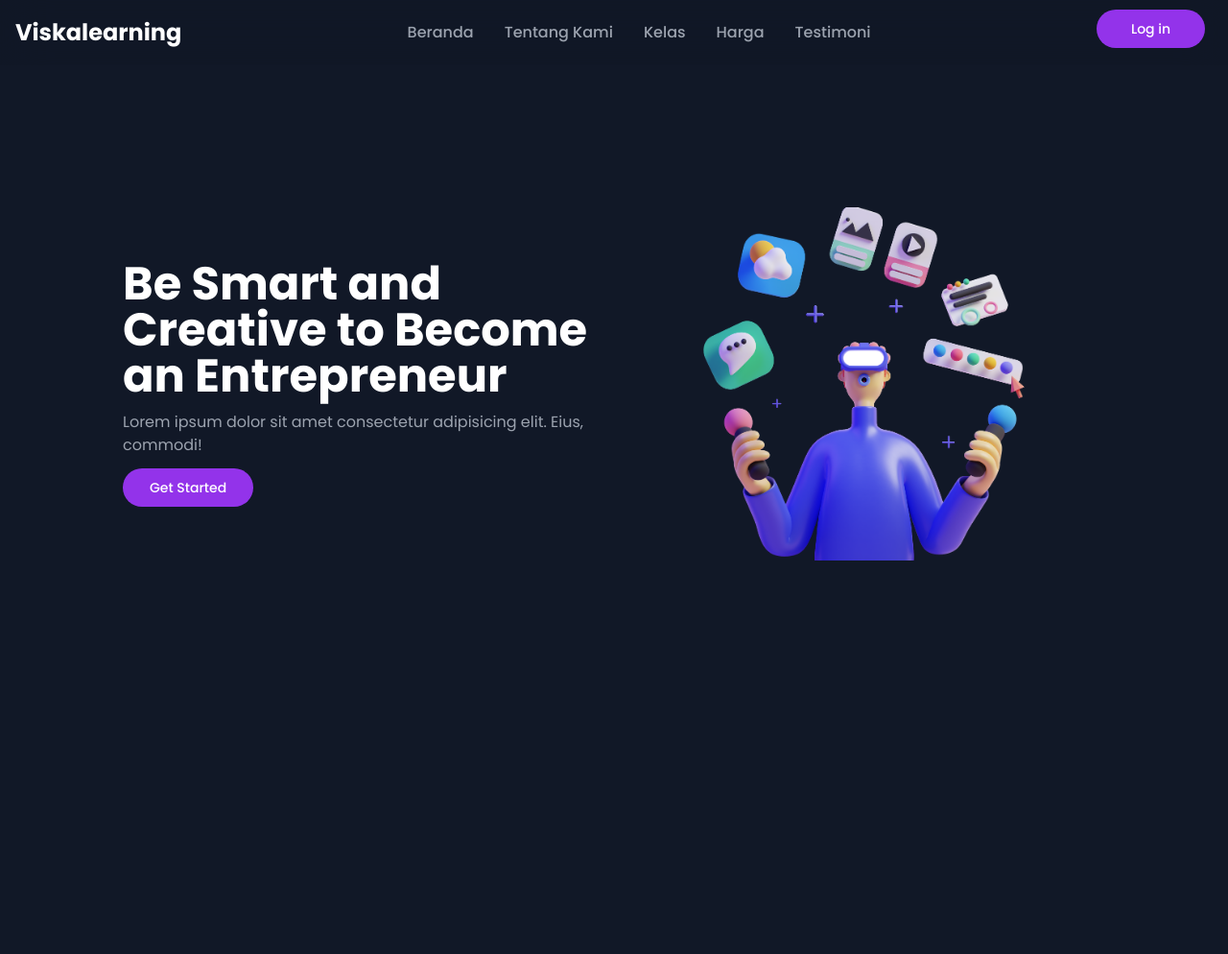
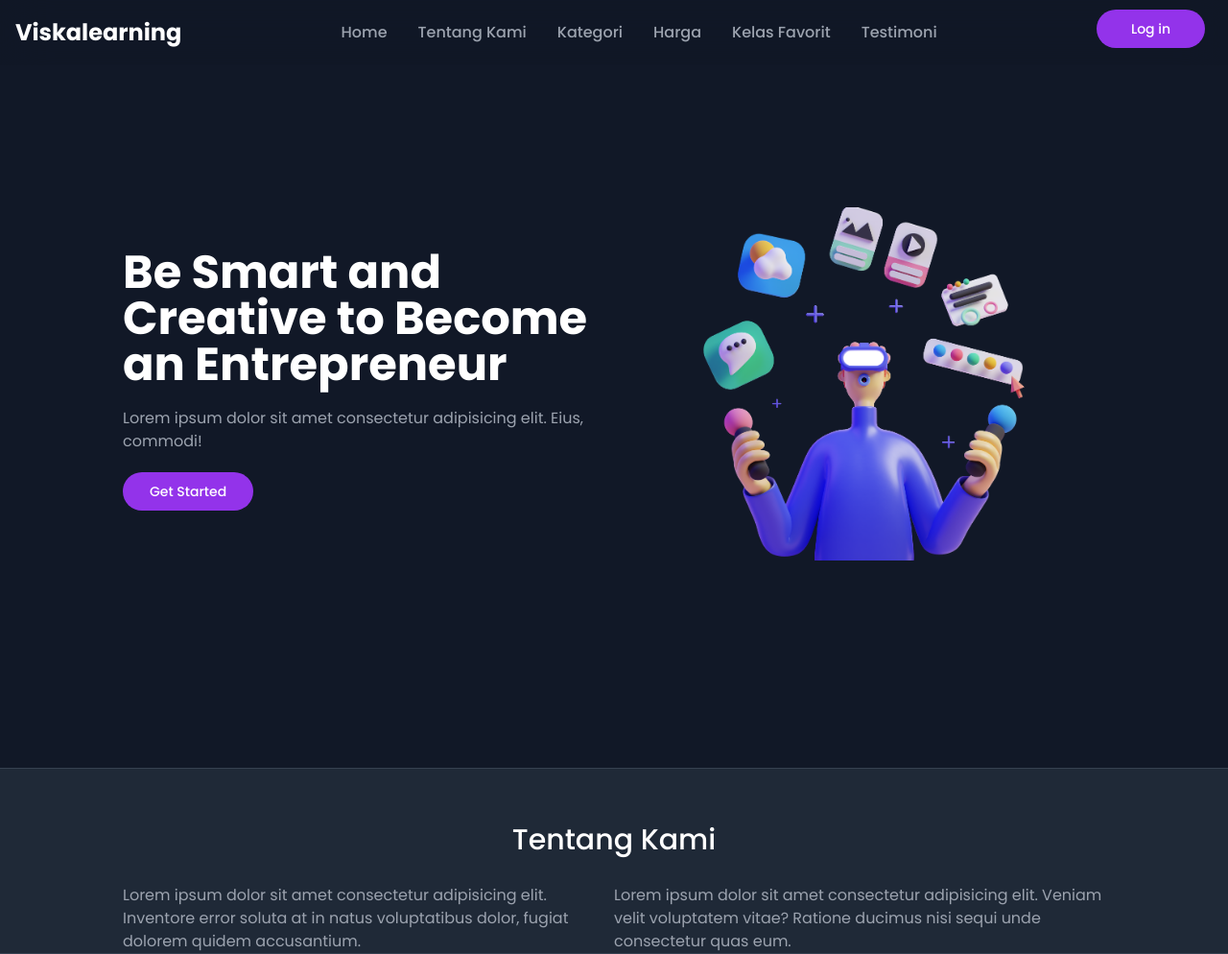
Before and after one commit to AjiSyailendra/syailendra-pimpel-2022, a plain HTML site: page index.html in a window 1280 px wide. Shown: the whole page at 96% size. Before the commit the page ends 800 px from the top, so only its background shows below. Drawn offline with nearby package versions, Linux system fonts and the light colour scheme.

Commit message:
memperbaiki halaman

```diff
--- a/index.html
+++ b/index.html
@@ -4,8 +4,9 @@
     <meta charset="UTF-8" />
     <meta http-equiv="X-UA-Compatible" content="IE=edge" />
     <meta name="viewport" content="width=device-width, initial-scale=1.0" />
-    <title>Pimpel 2022</title>
+    <title>Syailendra SMKN 6 Surakarta</title>
     <link rel="stylesheet" href="style.css" />
+    <!-- CSS only -->
     <script src="https://cdn.tailwindcss.com"></script>
     <link rel="stylesheet" href="https://unpkg.com/flowbite@1.3.4/dist/flowbite.min.css" />
   </head>
@@ -44,16 +45,19 @@
         <div class="hidden justify-between items-center w-full lg:flex lg:w-auto lg:order-1" id="mobile-menu-4">
           <ul class="flex flex-col mt-4 lg:flex-row lg:space-x-8 lg:mt-0 lg:text-base lg:font-medium">
             <li>
-              <a href="#" class="block py-2 px-5 text-gray-400 hover:bg-gray-700 lg:hover:bg-transparent lg:border-0 transition-all lg:p-0 hover:text-white rounded-lg text-center">Beranda</a>
+              <a href="#home" class="block py-2 px-5 text-gray-400 hover:bg-gray-700 lg:hover:bg-transparent lg:border-0 transition-all lg:p-0 hover:text-white rounded-lg text-center">Home</a>
             </li>
             <li>
               <a href="#" class="block py-2 px-5 text-gray-400 hover:bg-gray-700 lg:hover:bg-transparent lg:border-0 transition-all lg:p-0 hover:text-white rounded-lg text-center">Tentang Kami</a>
             </li>
             <li>
-              <a href="#" class="block py-2 px-5 text-gray-400 hover:bg-gray-700 lg:hover:bg-transparent lg:border-0 transition-all lg:p-0 hover:text-white rounded-lg text-center">Kelas</a>
+              <a href="#" class="block py-2 px-5 text-gray-400 hover:bg-gray-700 lg:hover:bg-transparent lg:border-0 transition-all lg:p-0 hover:text-white rounded-lg text-center">Kategori</a>
             </li>
             <li>
               <a href="#" class="block py-2 px-5 text-gray-400 hover:bg-gray-700 lg:hover:bg-transparent lg:border-0 transition-all lg:p-0 hover:text-white rounded-lg text-center">Harga</a>
+            </li>
+            <li>
+              <a href="#" class="block py-2 px-5 text-gray-400 hover:bg-gray-700 lg:hover:bg-transparent lg:border-0 transition-all lg:p-0 hover:text-white rounded-lg text-center">Kelas Favorit</a>
             </li>
             <li>
               <a href="#" class="block py-2 px-5 text-gray-400 hover:bg-gray-700 lg:hover:bg-transparent lg:border-0 transition-all lg:p-0 hover:text-white rounded-lg text-center">Testimoni</a>
@@ -64,24 +68,45 @@
     </nav>
     <!-- navbar -->
 
-    <section class="bg-gray-900">
-      <div class="w-[80%] m-auto flex justify-between items-center grid lg:grid-cols-2 grid-cols-1" style="height: 100vh">
+    <!-- jumbotron -->
+    <section id="home">
+      <div class="w-[80%] mx-auto items-center lg:grid lg:grid-cols-2 block" style="height: 100vh">
         <div class="flex flex-col items-center lg:items-start">
           <h1 class="text-white text-4xl lg:text-5xl font-bold lg:text-start text-center lg:mt-0 mt-[150px]">Be Smart and Creative to Become an Entrepreneur</h1>
-          <p class="text-base text-gray-400 font-normal lg:text-start text-center mt-3 lg:mt-3">Lorem ipsum dolor sit amet consectetur adipisicing elit. Eius, commodi!</p>
+          <p class="text-base text-gray-400 font-normal lg:text-start text-center mt-5">Lorem ipsum dolor sit amet consectetur adipisicing elit. Eius, commodi!</p>
           <a href="#">
             <button
-              class="text-center lg:text-start lg:m-0 mx-auto text-white font-medium rounded-full text-sm px-7 mt-3 lg:mt-3 py-2.5 mr-2 mb-2 bg-purple-600 focus:ring-4 transition-all hover:bg-purple-700 focus:outline-none focus:ring-purple-800"
+              class="text-center lg:text-start mx-auto text-white font-medium rounded-full text-sm px-7 mt-5 mt-5 py-2.5 mr-2 mb-2 bg-purple-600 focus:ring-4 transition-all hover:bg-purple-700 focus:outline-none focus:ring-purple-800"
             >
               Get Started
             </button>
           </a>
         </div>
         <div class="flex justify-center lg:mt-0 mt-[50px]">
-          <img src="img/gambar3d.png" alt="" style="width: 23rem" />
+          <img src="img/gambar3d.png" alt="" style="width: 23rem; height: 23rem;" />
         </div>
       </div>
     </section>
+    <!-- jumbotron -->
+
+    <!-- About -->
+    <section class="bg-gray-800 border-t border-gray-700 ">
+      <div class="w-[80%] mx-auto">
+        <div class="grid grid-cols-1 mt-14 mb-7">
+          <h1 class="text-3xl font-medium text-center text-white">Tentang Kami</h1>
+        </div>
+
+        <div class="grid md:grid-cols-2 grid-cols-1">
+          <p class="text-gray-400 text-base">Lorem ipsum dolor sit amet consectetur adipisicing elit. Inventore error soluta at in natus voluptatibus dolor, fugiat dolorem quidem accusantium.</p>
+          <p class="text-gray-400 text-base">Lorem ipsum dolor sit amet consectetur adipisicing elit. Veniam velit voluptatem vitae? Ratione ducimus nisi sequi unde consectetur quas eum.</p>
+        </div>
+      </div>
+    </section>
+    <!-- About -->
+
+    <!-- Category -->
+    <section class="bg-gray-800 border-b border-gray-700"></section>
+    <!-- Category -->
 
     <script src="script.js"></script>
     <script src="https://unpkg.com/flowbite@1.4.7/dist/flowbite.js"></script>
```
Also changed, not shown: README.md.
